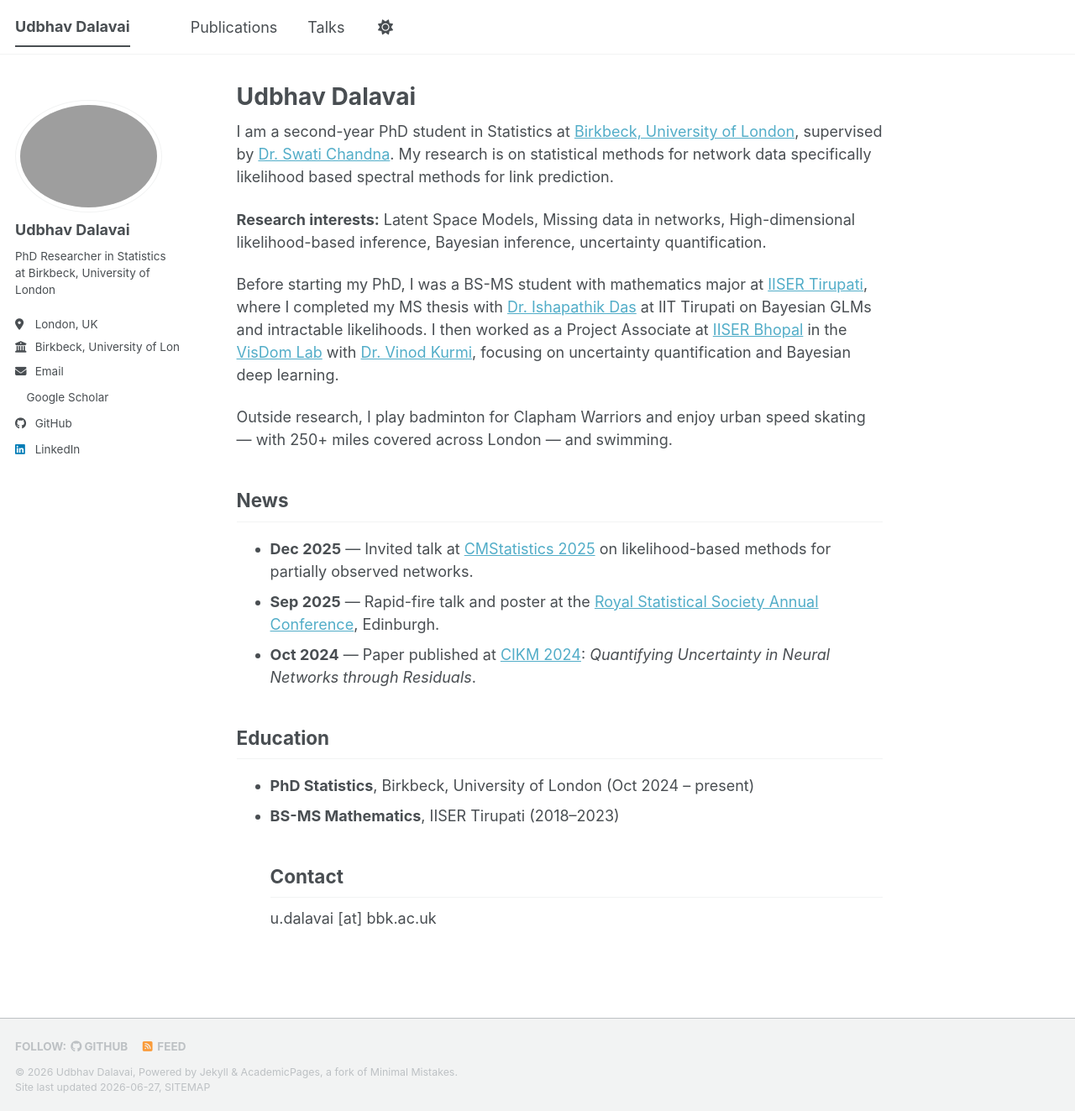
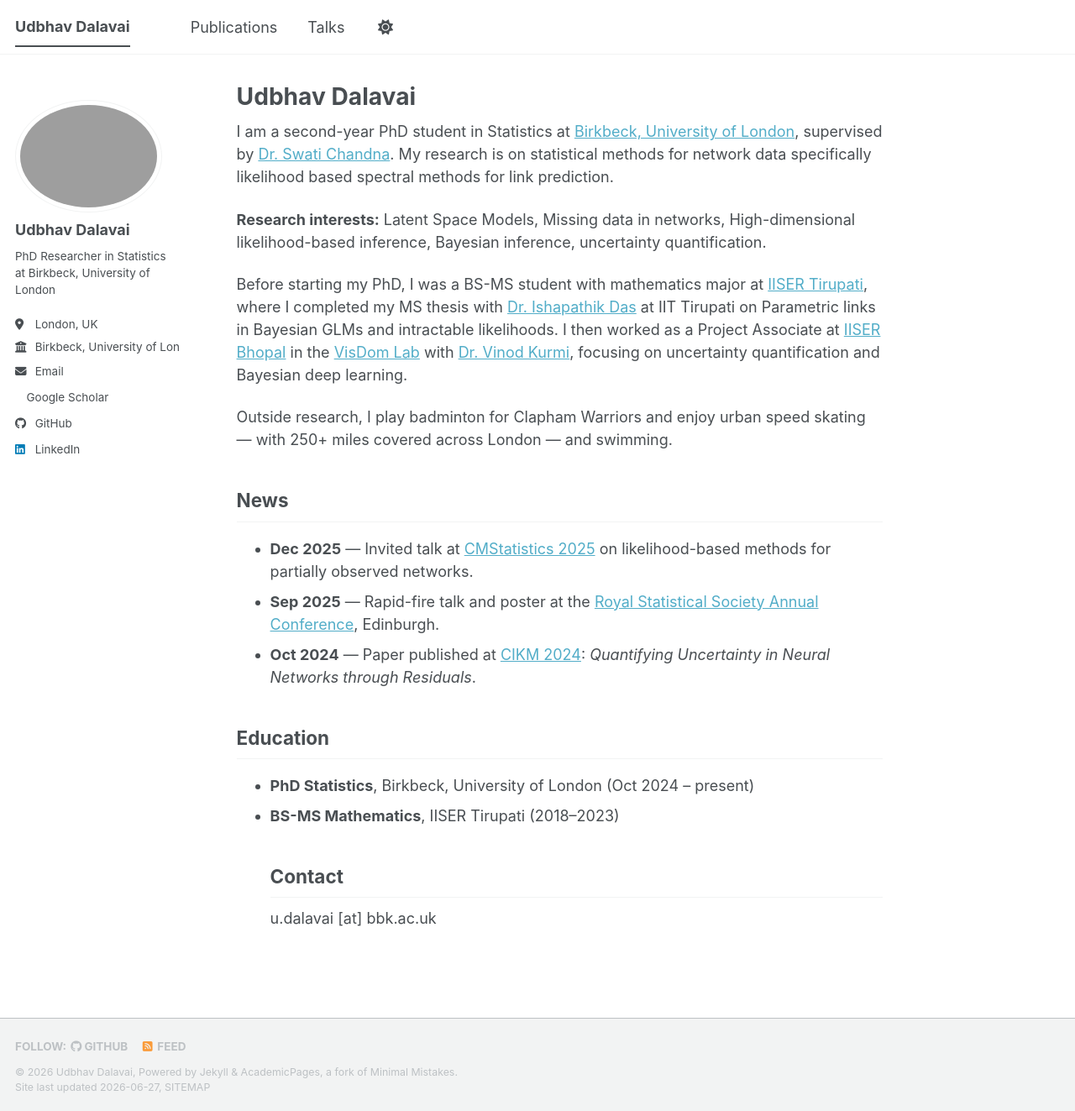
Before and after one commit to Udbhav-Dalavai/Udbhav-Dalavai.github.io, a Jekyll site: the page built from _pages/about.md, in a window 1280 px wide and 1323 px high. Shown: the whole window at 84% size. Built offline with Jekyll 4.4.1, drawn with Linux system fonts in a browser that asks for light colours; a style sheet for code colours, icons or effects is not loaded.

Commit message:
Update about.md

```diff
--- a/_pages/about.md
+++ b/_pages/about.md
@@ -11,7 +11,7 @@
 
 **Research interests:** Latent Space Models, Missing data in networks, High-dimensional likelihood-based inference, Bayesian inference, uncertainty quantification.
 
-Before starting my PhD, I was a BS-MS student with mathematics major at [IISER Tirupati](https://www.iisertirupati.ac.in/), where I completed my MS thesis with [Dr. Ishapathik Das](https://sites.google.com/iittp.ac.in/ishapathik/home) at IIT Tirupati on Bayesian GLMs and intractable likelihoods. I then worked as a Project Associate at [IISER Bhopal](https://www.iiserb.ac.in/) in the [VisDom Lab](https://visdomlab.github.io/) with [Dr. Vinod Kurmi](https://vinodkkurmi.github.io/), focusing on uncertainty quantification and Bayesian deep learning.
+Before starting my PhD, I was a BS-MS student with mathematics major at [IISER Tirupati](https://www.iisertirupati.ac.in/), where I completed my MS thesis with [Dr. Ishapathik Das](https://sites.google.com/iittp.ac.in/ishapathik/home) at IIT Tirupati on Parametric links in Bayesian GLMs and intractable likelihoods. I then worked as a Project Associate at [IISER Bhopal](https://www.iiserb.ac.in/) in the [VisDom Lab](https://visdomlab.github.io/) with [Dr. Vinod Kurmi](https://vinodkkurmi.github.io/), focusing on uncertainty quantification and Bayesian deep learning.
 
 Outside research, I play badminton for Clapham Warriors and enjoy urban speed skating — with 250+ miles covered across London — and swimming.
 
```
